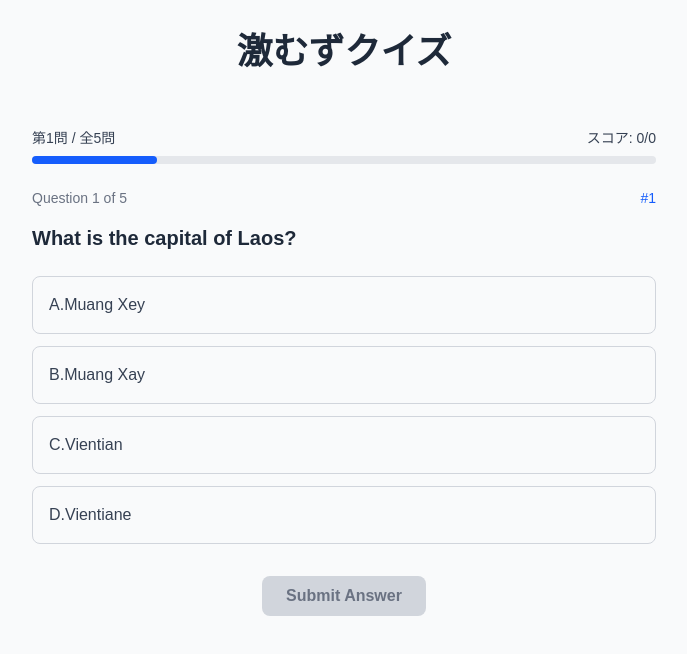
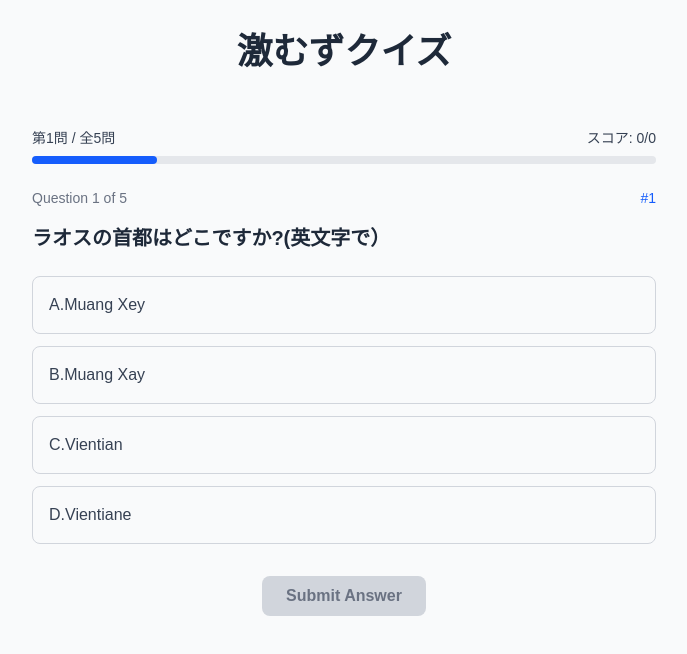
Before and after one commit to ChrisFletcher1989/a-quiz-engineers-can-cheat-on, a Next.js app: page /quiz in a window 1280 px wide. Shown: the top 654 px of the page, without its empty margins (296-983 px from the left). Built offline with nearby package versions, Linux system fonts and the light colour scheme.

Commit message:
to japanese

```diff
--- a/src/app/quiz/actions.ts
+++ b/src/app/quiz/actions.ts
@@ -18,19 +18,19 @@ export interface QuizResult {
 const QUIZ_QUESTIONS: Question[] = [
   {
     id: 1,
-    question: "What is the capital of Laos?",
+    question: "ラオスの首都はどこですか?(英文字で）",
     options: ["Muang Xey", "Muang Xay", "Vientian", "Vientiane"],
     correctAnswer: 3,
     imageUrl: "/globe.svg",
   },
   {
     id: 2,
-    question: "Why did the photo fail to load??",
+    question: "なぜ写真が読み込まれなかったのですか？",
     options: [
-      "Server is busy serving tea",
-      "Photo not found",
-      "Image was corrupted",
-      "Server is overloaded",
+      "サーバーが忙しくお茶を提供中",
+      "写真が見つかりません",
+      "画像が破損していました",
+      "サーバーが過負荷です",
     ],
     correctAnswer: 0,
     imageUrl: "/window.svg",
@@ -49,8 +49,8 @@ const QUIZ_QUESTIONS: Question[] = [
   },
   {
     id: 4,
-    question: "Is it raining in London right now?",
-    options: ["Yes", "No"],
+    question: "ロンドンは今雨が降っていますか？",
+    options: ["はい", "いいえ"],
     correctAnswer: 2, //todo call weather API and render answer accordingly
     imageUrl: "/next.svg",
   },
```
